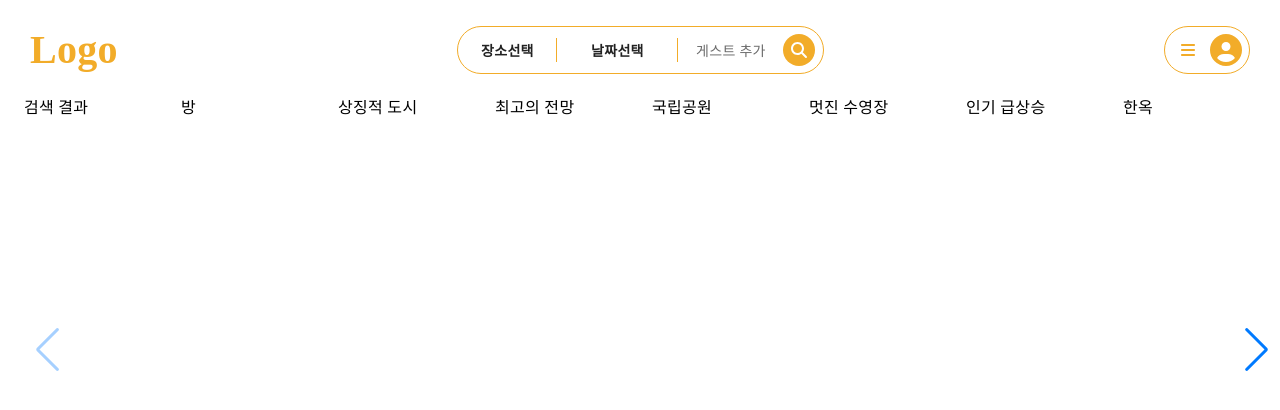
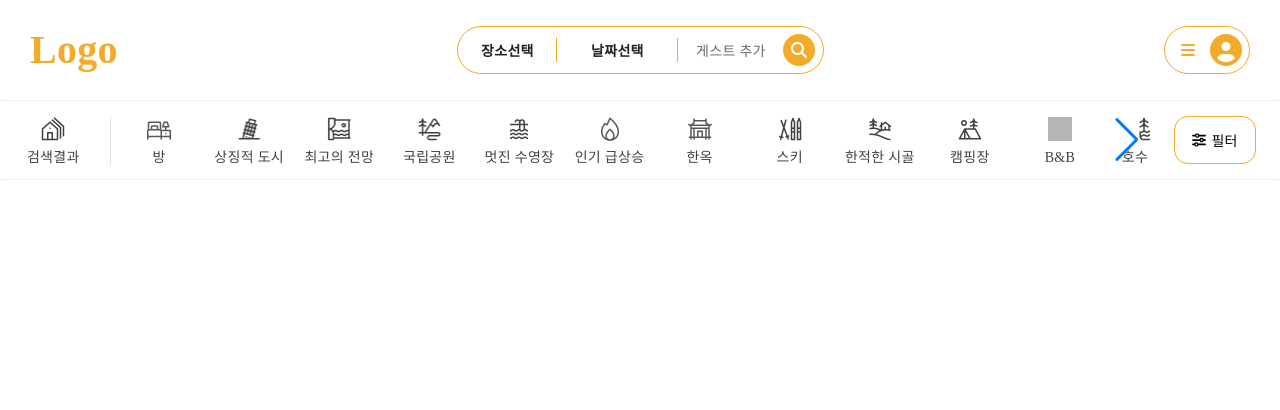
Before and after one commit to wonminjung/team01-Client-Fork, a React (Create React App) app: page /search in a window 1280 px wide. Shown: the top 410 px of the page. Built offline with nearby package versions, Linux system fonts and the light colour scheme; grey boxes are pictures that could not be loaded; a web font is replaced by a local one.

Commit message:
검색결과 페이지 네비게이션 바 작업중1

```diff
--- a/src/pages/search/navigationBar/NavSwiperComponents.jsx
+++ b/src/pages/search/navigationBar/NavSwiperComponents.jsx
@@ -8,12 +8,15 @@ import 'swiper/css/navigation';
 
 
 const NavSwiperComponents = (props) => {
-    console.log(props);
+    const { data } = props;
 
     return (
-        <SwiperSlide>
-            1
-        </SwiperSlide>
+        <S.SwiperSlide>
+            <S.CategoryWrapper>
+                <S.CategoryImg src={data.imgUrl}/>
+                <S.CategoryName>{data.name}</S.CategoryName>
+            </S.CategoryWrapper>
+        </S.SwiperSlide>
     );
 };
 
--- a/src/pages/search/navigationBar/NavSwiperContainer.js
+++ b/src/pages/search/navigationBar/NavSwiperContainer.js
@@ -1,4 +1,4 @@
-import React, { useRef, useState } from 'react';
+import React, { useState } from 'react';
 // Import Swiper React components
 import { Swiper, SwiperSlide } from 'swiper/react';
 
@@ -8,19 +8,19 @@ import 'swiper/css/navigation';
 
 // import required modules
 import { Navigation } from 'swiper/modules';
+
+// FontAwesome
+import { FontAwesomeIcon } from '@fortawesome/react-fontawesome'
+import { faSliders } from '@fortawesome/free-solid-svg-icons'
+
 import NavSwiperComponents from './NavSwiperComponents';
+import S from './style';
 
-
-import S from './style';
 
 
 const NavSwiperContainer = () => {
 
    const category = [
-      {
-         name: "검색 결과",
-         imgUrl: "./images/pages/search/navigationBar/searchResult.jpg"
-      },
       {
          name: "방",
          imgUrl: "./images/pages/search/navigationBar/room.jpg"
@@ -107,24 +107,54 @@ const NavSwiperContainer = () => {
       },
    ];
 
+   const categoryHalf = category.length / 2 + 2;
    const swiperOptions = {
-      // spaceBetween: 50,
-      slidesPerView: 8,
+      slidesPerView: categoryHalf,
+      slidesPerGroup: Math.floor(categoryHalf),
       navigation: true,
       modules: [Navigation],
-      onSlideChange: () => console.log("slide change"),
-      onSwiper: (swiper) => console.log(swiper),
    };
 
 
+
    return (
-      <>
-         <div style={{padding: "0 0 0 24px"}}>
-            <S.Swiper {...swiperOptions}>
-               {category.map((data, i) => (<SwiperSlide>{data.name}</SwiperSlide>))}
-            </S.Swiper>
-         </div>
-      </>
+      <S.NavBfAfContainer>
+         <S.NavLeftRightPadding>
+            <S.NavSwiperWrapper>
+               <S.Swiper {...swiperOptions}>
+                  <S.SearchResult slot="container-start">
+                     <S.CategoryWrapper>
+                        <S.CategoryImg src="./images/pages/search/navigationBar/searchResult.jpg"/>
+                        <S.CategoryName>검색결과</S.CategoryName>
+                     </S.CategoryWrapper>
+                     <div className="afterLine"/>
+                  </S.SearchResult>
+
+                  {/* {
+                     category.map((data, i) => (
+                        <NavSwiperComponents data={data} key={i}/>
+                     ))
+                  } */}
+
+                  {
+                     category.map((data, i) => (
+                        <S.SwiperSlide key={i}>
+                           <S.CategoryWrapper>
+                              <S.CategoryImg src={data.imgUrl}/>
+                              <S.CategoryName>{data.name}</S.CategoryName>
+                           </S.CategoryWrapper>
+                        </S.SwiperSlide>
+                     ))
+                  }
+               </S.Swiper>
+            </S.NavSwiperWrapper>
+
+            <S.FilterButton>
+               <FontAwesomeIcon icon={faSliders}/>
+               <div>필터</div>
+            </S.FilterButton>
+         </S.NavLeftRightPadding>
+      </S.NavBfAfContainer>
    );
 };
 
--- a/src/pages/search/navigationBar/style.js
+++ b/src/pages/search/navigationBar/style.js
@@ -1,15 +1,131 @@
-import styled from "styled-components";
+import styled, { css } from "styled-components";
+
 
 import { Swiper, SwiperSlide } from 'swiper/react';
+import theme from "../../../global/theme";
+import BasicButton from "../../../components/button/BasicButton";
+
+const commonStyle = css`
+    height: 48px;
+    margin-top: 16px;
+    margin-bottom: 12px;
+    display: flex;
+    justify-content: center;
+`;
 
 const S = {};
     // NavSwiperContainer.js
-    S.Swiper = styled(Swiper)`
-        height: 500px;
+    S.NavBfAfContainer = styled.div`
+        position: fixed;
+        width: 100%;
+        user-select: none;
+
+        &::before {
+            content: "";
+            display: block;
+            height: 1px;
+            box-shadow: 0 0 2px 0 ${theme.PALETTE.gray[200]} inset;
+            /* border: 1px solid ${theme.PALETTE.gray[200]}; */
+        }
+        &::after {
+            content: "";
+            display: block;
+            height: 1px;
+            box-shadow: 0 0 2px 0 ${theme.PALETTE.gray[200]} inset;
+            /* border: 1px solid ${theme.PALETTE.gray[200]}; */
+        }
     `;
 
+    S.NavLeftRightPadding = styled.div`
+        padding: 0 24px;
+        display: flex;
+        justify-content: space-between;
+        align-items: center;
+    `;
 
-    // NavSwiperComponents.jsx
+    S.FilterButton = styled(BasicButton)`
+        width: 82px;
+        justify-content: space-evenly;
+        border-radius: 14px
+    `;
 
+    S.NavSwiperWrapper = styled.div`
+        width: 88vw;
+        height: 78px;
+    `;
+
+    S.Swiper = styled(Swiper)`
+        height: 100%;
+
+        & > .swiper-button-disabled {
+            display: none;
+        }
+
+        & > .swiper-button-prev {
+            /* display: none; */
+        }
+
+        & > .swiper-button-next {
+            /* display: none; */
+        }
+    `;
+
+    S.SwiperSlide = styled(SwiperSlide)`
+        ${commonStyle};
+    `;
+
+    S.SearchResult = styled(SwiperSlide)`
+        ${commonStyle};
+
+        & > .afterLine {
+            display: flex;
+            justify-content: flex-end;
+            width: 35%;
+
+            &::after {
+                content: "";
+                display: block;
+                width: 1px;
+                height: 100%;
+                background-color: ${theme.PALETTE.gray[200]};
+            }
+        }
+    `;
+
+    S.CategoryWrapper = styled.span`
+        display: flex;
+        flex-direction: column;
+        justify-content: space-between;
+        align-items: center;
+        cursor: pointer;
+        opacity: 0.75;
+
+        &:hover {
+            opacity: 1;
+        }
+
+        &:hover > div::after {
+            content: "";
+            width: 100%;
+            height: 2px;
+            cursor: pointer;
+            opacity: 0.5;
+            position: absolute;
+            background-color: ${theme.PALETTE.yellow};
+            top: 26px;
+        }
+    `;
+
+    S.CategoryImg = styled.img`
+        width: 24px;
+        height: 24px;
+    `;
+
+    S.CategoryName = styled.div`
+        position: relative;
+        display: flex;
+        flex-direction: column;
+        font-size: 14px;
+    `;
 
 export default S;
```
